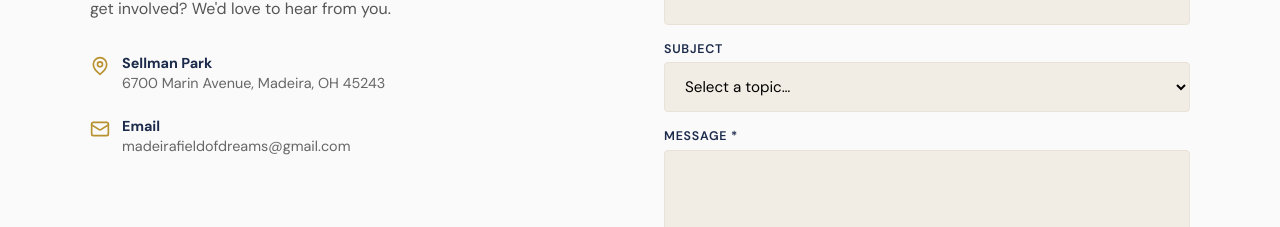
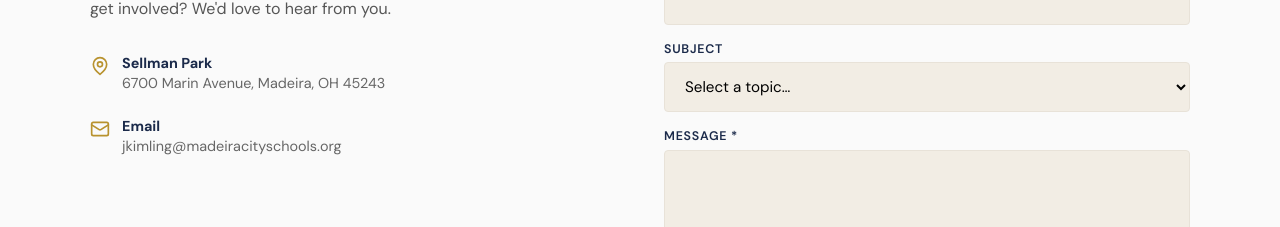
Before and after one commit to jordanbeck8/madeira-field-of-dreams, a React (Vite) app: page / in a window 1280 px wide. Shown: the part 4192-4419 px from the top of the page. Built offline with nearby package versions, Linux system fonts and the light colour scheme; a web font is replaced by a local one.

Commit message:
Update contact email to Madeira Athletics AD

```diff
--- a/src/App.jsx
+++ b/src/App.jsx
@@ -432,7 +432,7 @@ export default function MadeiraFieldOfDreams() {
               <Mail size={20} color="#B8922E" style={{ marginTop: 2, flexShrink: 0 }} />
               <div>
                 <strong style={{ color: "#1B2A4A", fontSize: "0.9rem", display: "block" }}>Email</strong>
-                <span style={{ color: "#666", fontSize: "0.9rem" }}>madeirafieldofdreams@gmail.com</span>
+                <span style={{ color: "#666", fontSize: "0.9rem" }}>jkimling@madeiracityschools.org</span>
               </div>
             </div>
           </Reveal>
```
